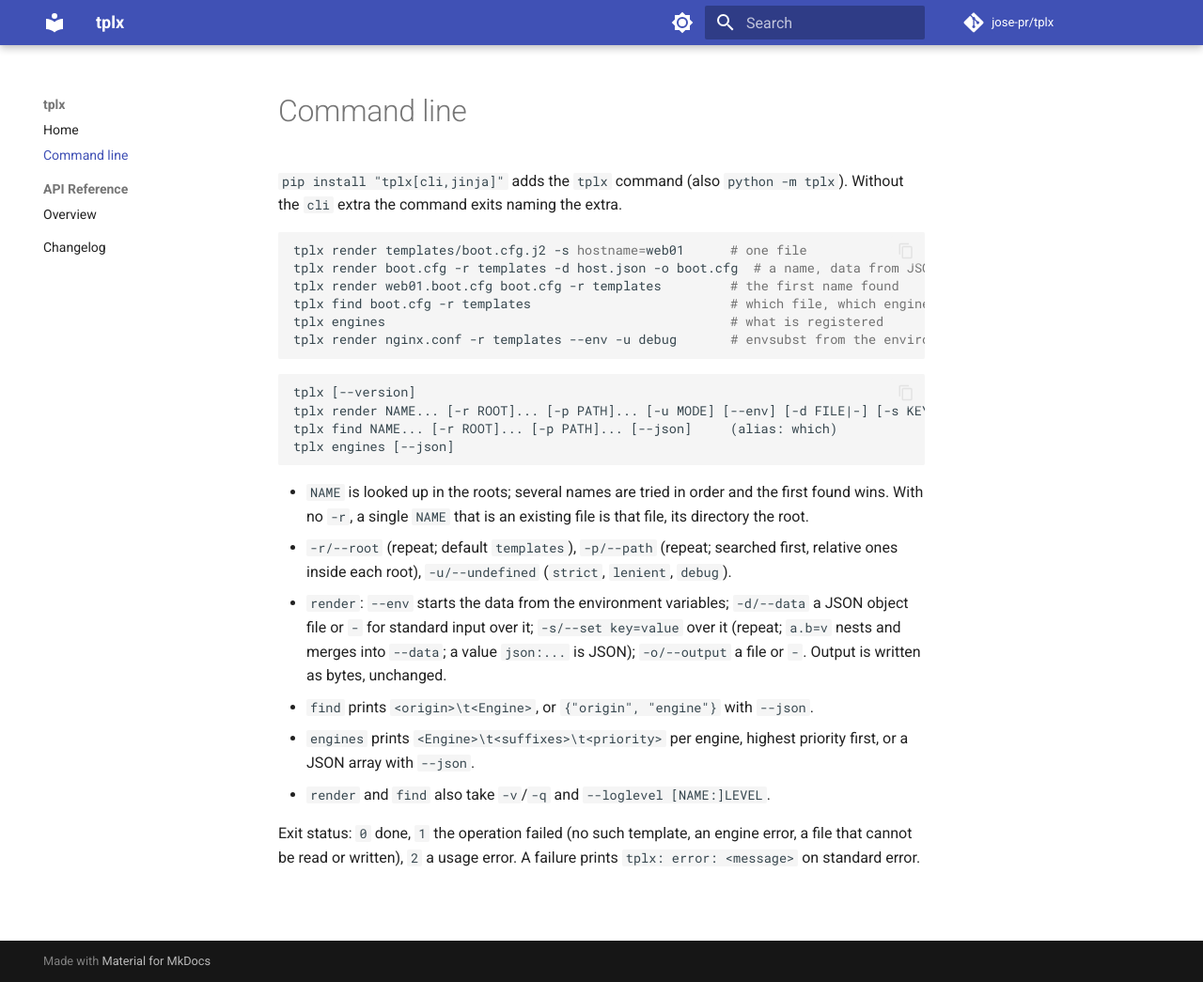
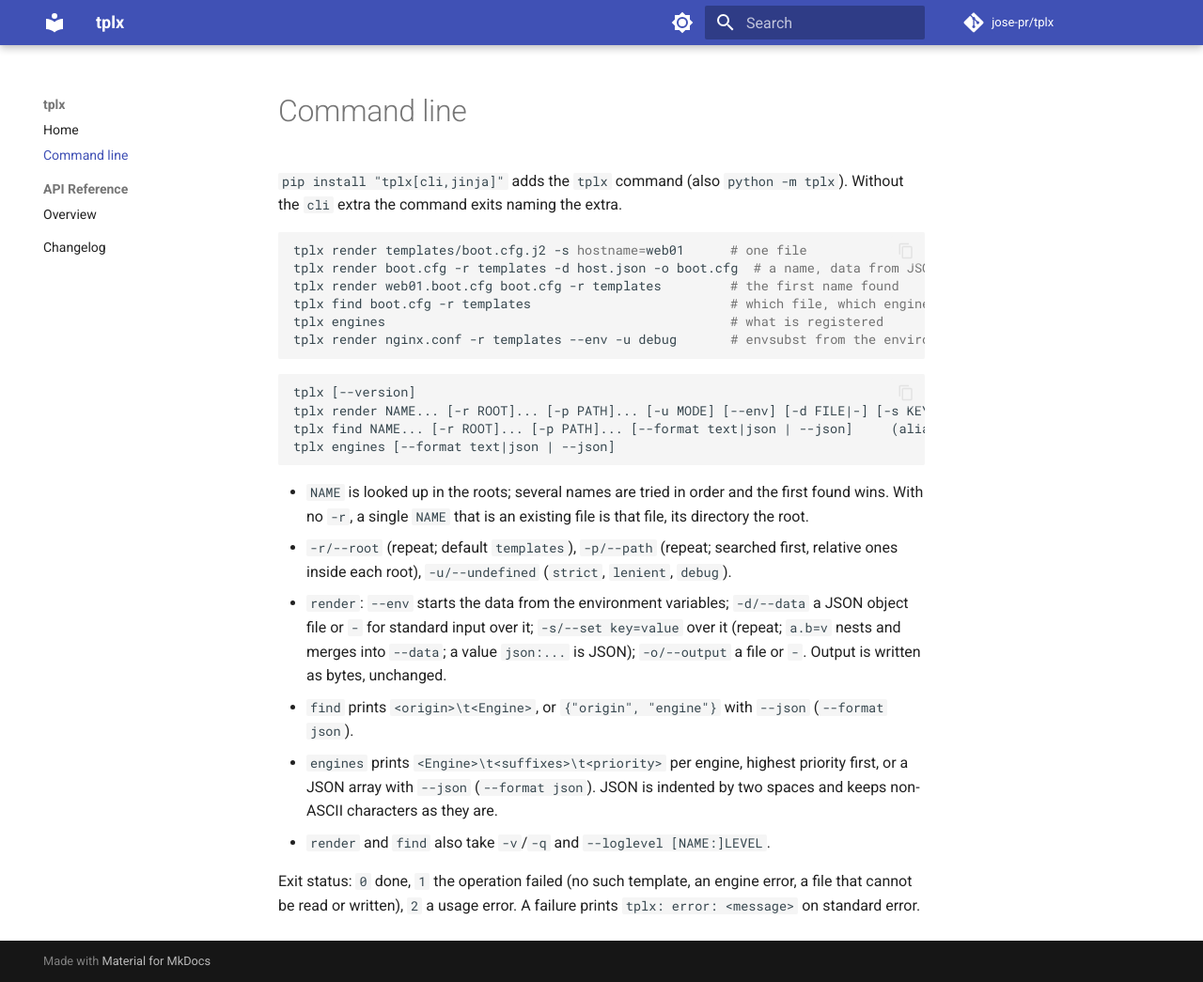
Before and after one commit to jose-pr/tplx, an MkDocs documentation site: the page built from docs/cli.md, in a window 1280 px wide and 1045 px high. Shown: the whole window at 94% size. Built offline with MkDocs 1.6.1 and Material for MkDocs 9.7.7, drawn with Linux system fonts in a browser that asks for light colours; comment, search, counter and statistics services are not loaded.

Commit message:
feat: find and engines print their JSON through duho's OutputArgs, with --format

````diff
--- a/docs/cli.md
+++ b/docs/cli.md
@@ -15,8 +15,8 @@ tplx render nginx.conf -r templates --env -u debug       # envsubst from the env
 ```text
 tplx [--version]
 tplx render NAME... [-r ROOT]... [-p PATH]... [-u MODE] [--env] [-d FILE|-] [-s KEY=VALUE]... [-o FILE|-]
-tplx find NAME... [-r ROOT]... [-p PATH]... [--json]     (alias: which)
-tplx engines [--json]
+tplx find NAME... [-r ROOT]... [-p PATH]... [--format text|json | --json]     (alias: which)
+tplx engines [--format text|json | --json]
 ```
 
 - `NAME` is looked up in the roots; several names are tried in order and the
@@ -30,9 +30,10 @@ tplx engines [--json]
   `-s/--set key=value` over it (repeat; `a.b=v` nests and merges into
   `--data`; a value `json:...` is JSON); `-o/--output` a file or `-`. Output
   is written as bytes, unchanged.
-- `find` prints `<origin>\t<Engine>`, or `{"origin", "engine"}` with `--json`.
+- `find` prints `<origin>\t<Engine>`, or `{"origin", "engine"}` with `--json` (`--format json`).
 - `engines` prints `<Engine>\t<suffixes>\t<priority>` per engine, highest
-  priority first, or a JSON array with `--json`.
+  priority first, or a JSON array with `--json` (`--format json`). JSON is
+  indented by two spaces and keeps non-ASCII characters as they are.
 - `render` and `find` also take `-v`/`-q` and `--loglevel [NAME:]LEVEL`.
 
 Exit status: `0` done, `1` the operation failed (no such template, an engine
````
Also changed, not shown: CHANGELOG.md (+3 -0 lines), src/tplx/AGENTS.md (+5 -4 lines), 3 other files.
